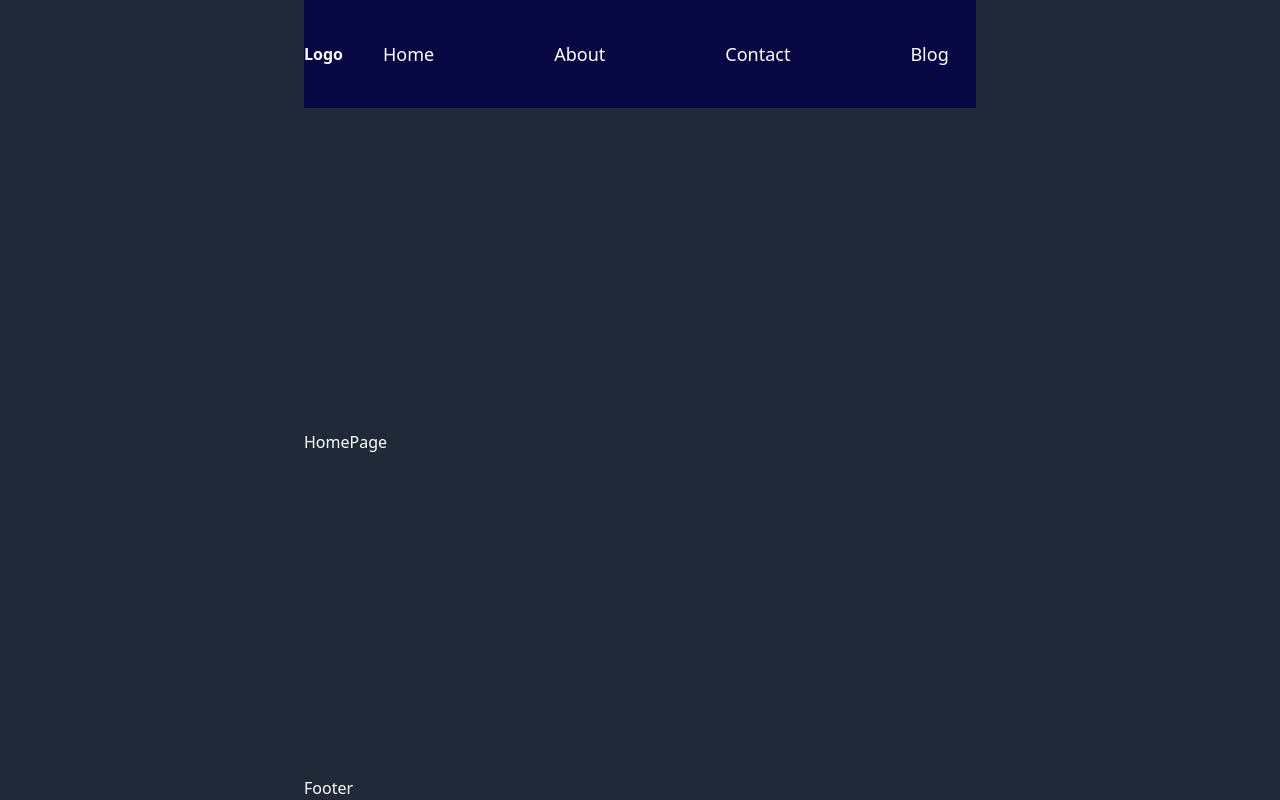
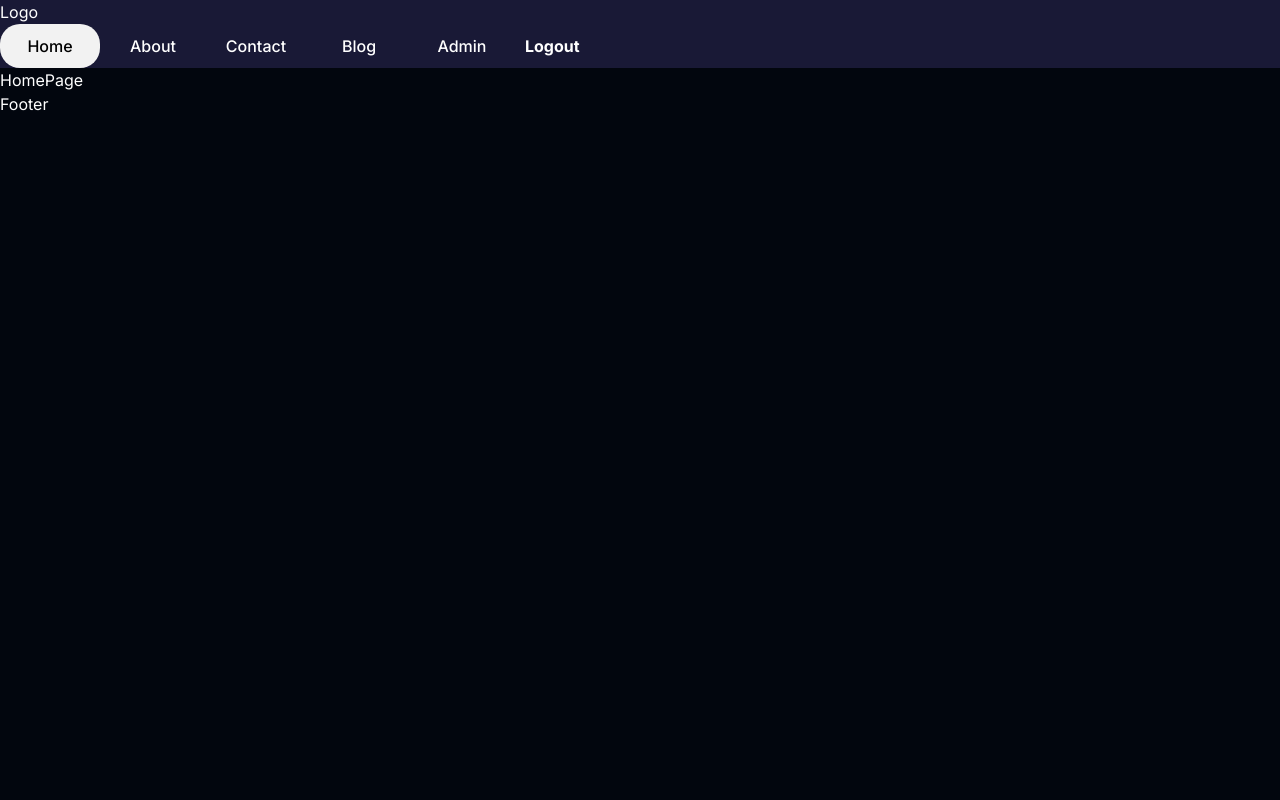
Before and after one commit to ShampaShaw/blog_next.js, a Next.js app: page / in a window 1280 px wide. Built offline with nearby package versions, Linux system fonts and the light colour scheme.

Commit message:
Update global styles and navbar styles

```diff
--- a/src/app/globals.css
+++ b/src/app/globals.css
@@ -10,6 +10,13 @@
     --btn: #3673fd;
 }
 
+*{
+    margin: 0;
+    padding: 0;
+    box-sizing: border-box;
+
+}
+
 body{
     background-color: #02060e;
     color: white;
@@ -19,3 +26,14 @@
     text-decoration: none;
     color: inherit;
 }
+
+.conatiner{
+    width: 1536px;
+    margin: auto;
+    padding-left: 50px;
+    padding-right: 50px;
+    min-height: 100vh;
+    display: flex;
+    font-display: column;
+    justify-content: space-between;
+}
--- a/src/app/layout.tsx
+++ b/src/app/layout.tsx
@@ -3,12 +3,14 @@
 import Navbar from '@/components/navbar/Navbar'
 import Footer from '@/components/footer/Footer'
 
+const inter = Inter({ subsets: ['latin'] })
+
 export default function RootLayout({ children }: { children: React.ReactNode }) {
   return (
     <html lang='en'>
-      <body className='bg-gray-800 white'>
-        <div>
-          <div className='max-w-2xl mx-auto pl-50 pr-50 min-h-screen flex flex-col justify-between'>
+      <body >
+        <div className={inter.className}>
+          <div className='container'>
             <Navbar/>
             {children}
             <Footer/>
--- a/src/components/navbar/Navbar.tsx
+++ b/src/components/navbar/Navbar.tsx
@@ -1,10 +1,11 @@
 import Links from "./links/Links";
+import Style from "./navbar.module.css";
 
 const Navbar = () => {
     return (
 
-        <div style={{ backgroundColor: 'rgb(7, 7, 67)' }} className='h-100 flex items-center justify-between '>
-           <div className="text-30 font-bold">Logo</div>
+        <div className={Style.container}>
+           <div>Logo</div>
            <div>
             <Links />
            </div>
--- a/src/components/navbar/links/Links.tsx
+++ b/src/components/navbar/links/Links.tsx
@@ -1,5 +1,6 @@
 import Link from "next/link";
 import NavLink from "./navLink/navLink";
+import Style from "./links.module.css";
 
 const Links = () => {
     const Links = [
@@ -25,11 +26,24 @@
         }
     ];
 
+    const session = true;
+    const isAdmin = true;
+
+
+
     return (
-        <div className="flex items-center gap-10">
+        <div className={Style.links}>
             {Links.map((link) => (
                 <NavLink item={link} key={link.title}/>
-            ))}
+            ))}{session ? (
+                <>
+                    {isAdmin && <NavLink item={{title: "Admin", path: "/admin"}}/>}
+                    <button className={Style.logout}> Logout </button>
+                </>
+
+            ) : (
+                    <NavLink item={{title: "Login", path: "/login"}}/>
+            )}
         </div>
     );
 }
--- /dev/null
+++ b/src/components/navbar/links/links.module.css
@@ -0,0 +1,11 @@
+.links{
+    display: flex;
+    align-items: center;
+    gap: 3px;
+}
+
+.logout{
+    padding: 10px;
+    cursor: pointer;
+    font-weight: bold;
+}
--- /dev/null
+++ b/src/components/navbar/links/navLink/navLink.module.css
@@ -0,0 +1,13 @@
+.container{
+    min-width: 100px;
+    padding: 10px;
+    border-radius: 20px;
+    font-weight: 500;
+    text-align: center;
+    cursor: pointer;
+}
+
+.active{
+    background-color: #f2f2f2;
+    color: black;
+}
--- a/src/components/navbar/links/navLink/navLink.tsx
+++ b/src/components/navbar/links/navLink/navLink.tsx
@@ -1,11 +1,20 @@
+// my-server-component.js
+
+// @ts-ignore
+// @use-client
+
+"use client";
+
 import Link from "next/link";
+import { usePathname } from "next/navigation";
+import style from "./navLink.module.css"; // Import the style module
 
 const NavLink = ({item}: {item: any}) => {
+    const pathName = usePathname();
+
     return (
-        <Link href={item.path} className="min-widht-100px p-10 border-radius-20 font-weight-500 text-align-center">
-            <Link href={item.path} className="text-white text-lg hover:text-gray-300">
-                {item.title}
-            </Link>
+        <Link href={item.path} className={`${style.container} ${pathName === item.path && style.active}`}> {/* Use the style module */}
+            {item.title}
         </Link>
     )
 }
--- /dev/null
+++ b/src/components/navbar/navbar.module.css
@@ -0,0 +1,3 @@
+.container{
+    background-color: rgb(25, 25, 54);
+}
```
